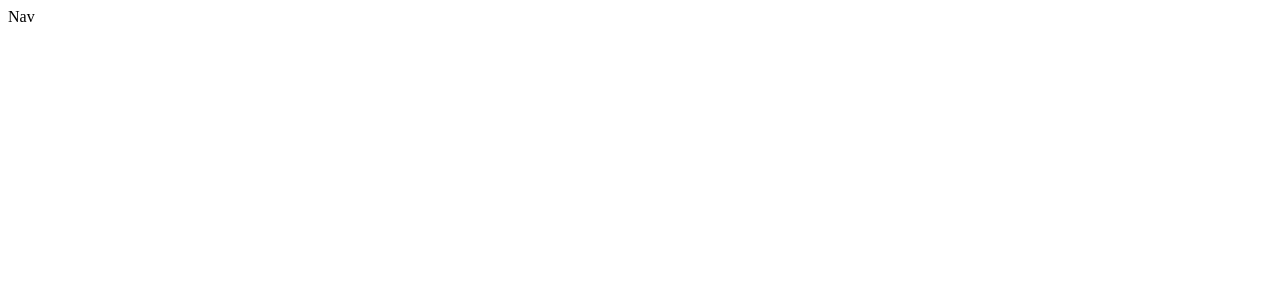
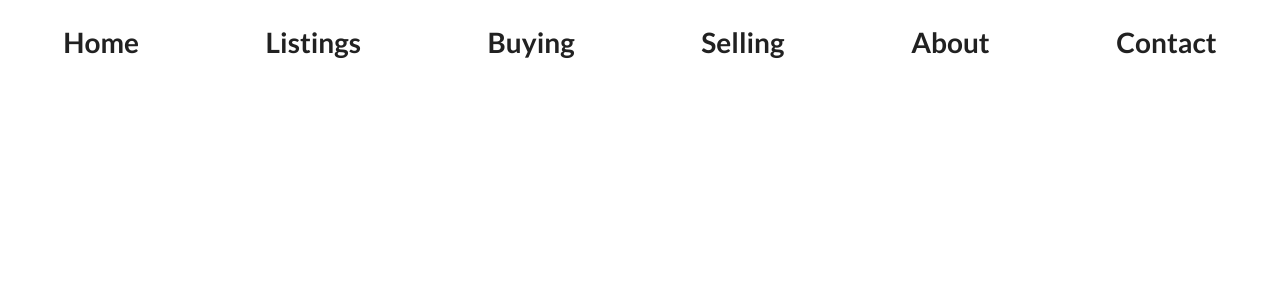
Before and after one commit to Matt-Chisholm/Project-SJ, a React (Create React App) app: page / in a window 1280 px wide. Shown: the top 300 px of the page. Built offline with nearby package versions, Linux system fonts and the light colour scheme.

Commit message:
nav setup

```diff
--- a/package.json
+++ b/package.json
@@ -12,6 +12,7 @@
     "react": "^18.2.0",
     "react-dom": "^18.2.0",
     "react-scripts": "5.0.1",
+    "semantic-ui-react": "^2.1.3",
     "web-vitals": "^2.1.4"
   },
   "scripts": {
--- a/public/index.html
+++ b/public/index.html
@@ -10,6 +10,7 @@
       content="Web site created using create-react-app"
     />
     <link rel="apple-touch-icon" href="%PUBLIC_URL%/logo192.png" />
+    <link rel="stylesheet" href="https://cdnjs.cloudflare.com/ajax/libs/semantic-ui/2.4.1/semantic.min.css" integrity="sha512-8bHTC73gkZ7rZ7vpqUQThUDhqcNFyYi2xgDgPDHc+GXVGHXq+xPjynxIopALmOPqzo9JZj0k6OqqewdGO3EsrQ==" crossorigin="anonymous" referrerpolicy="no-referrer" />
     <!--
       manifest.json provides metadata used when your web app is installed on a
       user's mobile device or desktop. See https://developers.google.com/web/fundamentals/web-app-manifest/
--- a/src/components/Nav.js
+++ b/src/components/Nav.js
@@ -1,7 +1,15 @@
-import React from 'react'
+import React from 'react';
+import '../style/Nav.css';
 
 export default function Nav() {
   return (
-    <div>Nav</div>
+    <div className='navbar'>
+        <h1>Home</h1>
+        <h1>Listings</h1>
+        <h1>Buying</h1>
+        <h1>Selling</h1>
+        <h1>About</h1>
+        <h1>Contact</h1>
+    </div>
   )
 }
--- /dev/null
+++ b/src/style/Nav.css
@@ -0,0 +1,6 @@
+.navbar {
+    display: flex;
+    flex-direction: row;
+    justify-content: space-around;
+    align-items: baseline;
+}
```
Also changed, not shown: 1 other file (tests, documents, lock files or other folders).
